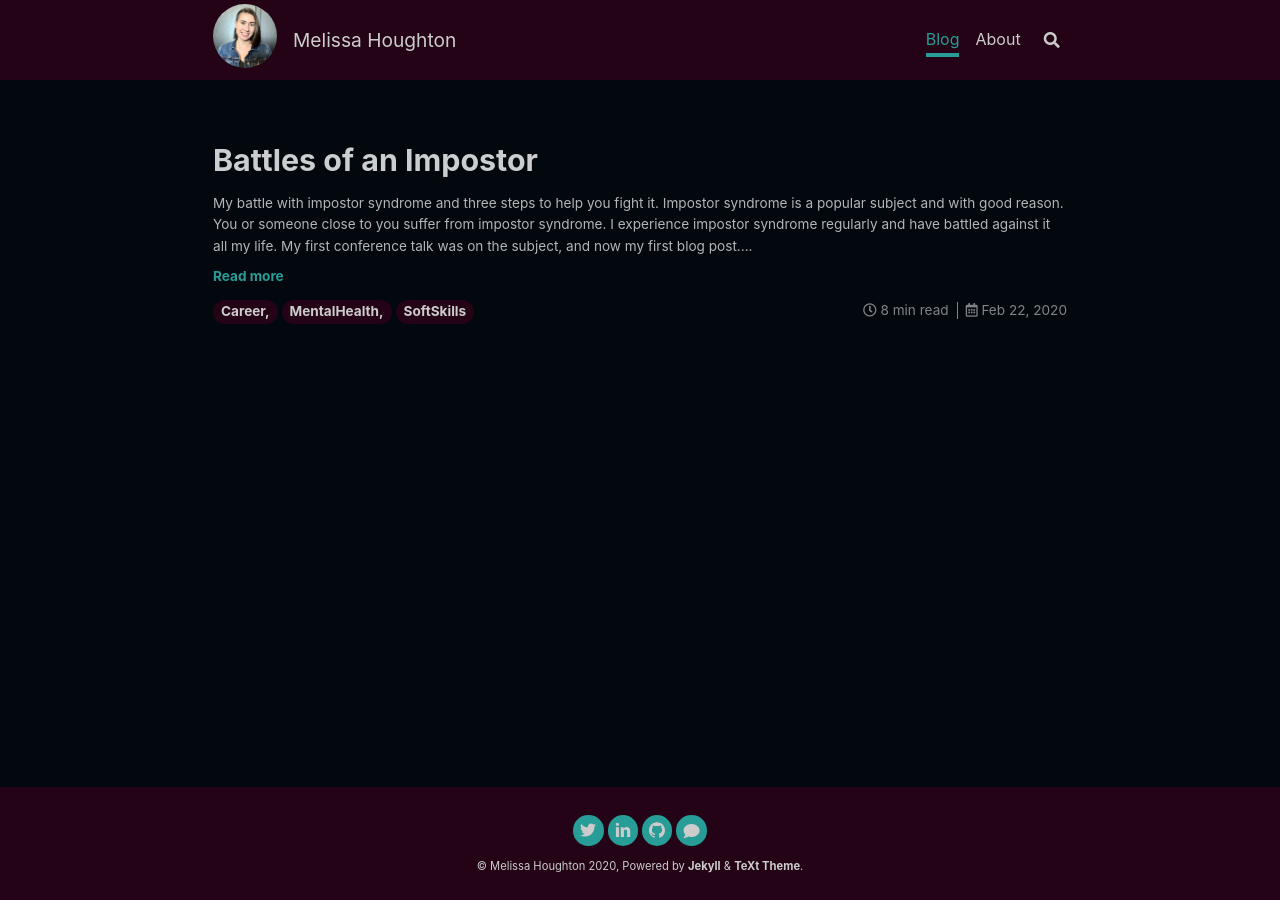
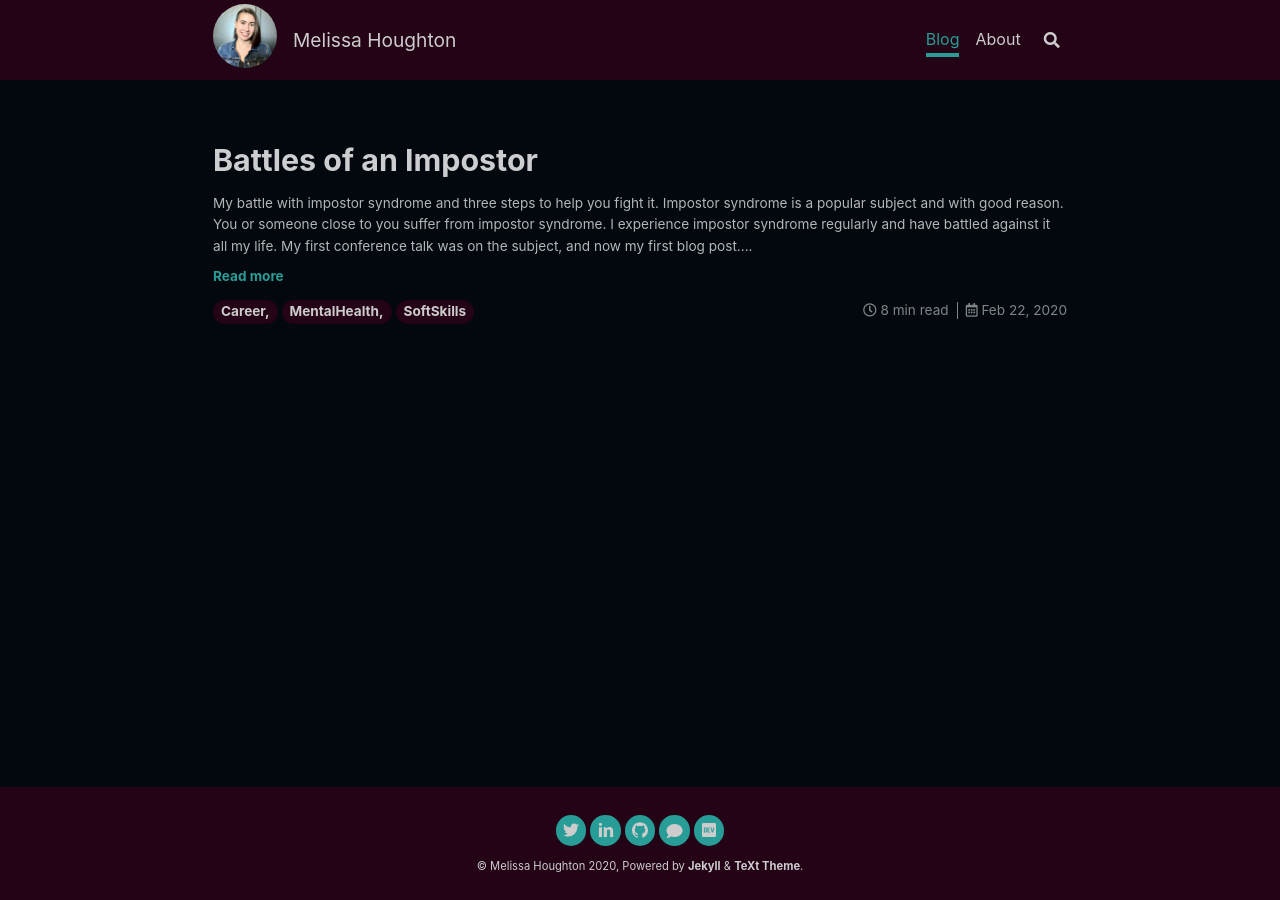
Before and after one commit to melissahoughton/melissahoughton.github.io, a Jekyll site: the page built from index.html, in a window 1280 px wide. Built offline with Jekyll 4.4.1, drawn with Linux system fonts in a browser that asks for light colours; nearby versions of some CDN libraries; the list of posts is cut into pages by our own code.

Commit message:
Add in dev community icon

```diff
--- a/_config.yml
+++ b/_config.yml
@@ -47,6 +47,7 @@ author:
   github: melissahoughton # "user_name" the last part of your profile url, e.g. https://github.com/user_name
   npm: # "user_name" the last part of your profile url, e.g. https://www.npmjs.com/~user_name
   notist: melissahoughton # https://noti.st/user_name
+  devto: melissahoughton
 
 ## => GitHub Repository (if the site is hosted by GitHub)
 ##############################
--- a/_includes/author-links.html
+++ b/_includes/author-links.html
@@ -22,15 +22,16 @@
         {%- include snippets/get-locale-string.html key='EMAIL_ME' -%}
         {%- if _author.email -%}
             <li title="{{ _locale_string_email }}">
-      <a class="button button--circle mail-button" itemprop="email" href="mailto:{{ _author.email }}" target="_blank">
+                <a class="button button--circle mail-button" href="mailto:{{ _author.email }}" itemprop="email" target="_blank">
                     <i class="fas fa-envelope"></i>
                 </a>
+            </li>
         {%- endif -%}
 
 
         {%- if _author.facebook -%}
             <li title="{{ _locale_string_follow | replace: '[NAME]', 'Facebook' }}">
-        <a class="button button--circle facebook-button" itemprop="sameAs" href="https://www.facebook.com/{{ _author.facebook }}" target="_blank">
+                <a class="button button--circle facebook-button" href="https://www.facebook.com/{{ _author.facebook }}" itemprop="sameAs" target="_blank">
                     <div class="icon">{%- include svg/icon/social/facebook.svg -%}</div>
                 </a>
             </li>
@@ -38,7 +39,7 @@
 
         {%- if _author.twitter -%}
             <li title="{{ _locale_string_follow | replace: '[NAME]', 'Twitter' }}">
-        <a class="button button--circle twitter-button" itemprop="sameAs" href="https://twitter.com/{{ _author.twitter }}" target="_blank">
+                <a class="button button--circle twitter-button" href="https://twitter.com/{{ _author.twitter }}" itemprop="sameAs" target="_blank">
                     <div class="icon">{%- include svg/icon/social/twitter.svg -%}</div>
                 </a>
             </li>
@@ -46,7 +47,7 @@
 
         {%- if _author.weibo -%}
             <li title="{{ _locale_string_follow | replace: '[NAME]', 'Weibo' }}">
-        <a class="button button--circle weibo-button" itemprop="sameAs" href="https://weibo.com/{{ _author.weibo }}" target="_blank">
+                <a class="button button--circle weibo-button" href="https://weibo.com/{{ _author.weibo }}" itemprop="sameAs" target="_blank">
                     <div class="icon">{%- include svg/icon/social/weibo.svg -%}</div>
                 </a>
             </li>
@@ -54,7 +55,7 @@
 
         {%- if _author.googleplus -%}
             <li title="{{ _locale_string_follow | replace: '[NAME]', 'Google+' }}">
-        <a class="button button--circle googlepluse-button" itemprop="sameAs" href="https://plus.google.com/u/0/{{ _author.googleplus }}" target="_blank">
+                <a class="button button--circle googlepluse-button" href="https://plus.google.com/u/0/{{ _author.googleplus }}" itemprop="sameAs" target="_blank">
                     <div class="icon">{%- include svg/icon/social/googleplus.svg -%}</div>
                 </a>
             </li>
@@ -62,7 +63,7 @@
 
         {%- if _author.telegram -%}
             <li title="{{ _locale_string_follow | replace: '[NAME]', 'Telegram' }}">
-        <a class="button button--circle telegram-button" itemprop="sameAs" href="https://t.me/{{ _author.telegram }}" target="_blank">
+                <a class="button button--circle telegram-button" href="https://t.me/{{ _author.telegram }}" itemprop="sameAs" target="_blank">
                     <div class="icon">{%- include svg/icon/social/telegram.svg -%}</div>
                 </a>
             </li>
@@ -70,7 +71,7 @@
 
         {%- if _author.medium -%}
             <li title="{{ _locale_string_follow | replace: '[NAME]', 'Medium' }}">
-        <a class="button button--circle medium-button" itemprop="sameAs" href="https://medium.com/{{ _author.medium }}" target="_blank">
+                <a class="button button--circle medium-button" href="https://medium.com/{{ _author.medium }}" itemprop="sameAs" target="_blank">
                     <div class="icon">{%- include svg/icon/social/medium.svg -%}</div>
                 </a>
             </li>
@@ -78,7 +79,7 @@
 
         {%- if _author.zhihu -%}
             <li title="{{ _locale_string_follow | replace: '[NAME]', 'Zhihu' }}">
-        <a class="button button--circle zhihu-button" itemprop="sameAs" href="https://www.zhihu.com/people/{{ _author.zhihu }}" target="_blank">
+                <a class="button button--circle zhihu-button" href="https://www.zhihu.com/people/{{ _author.zhihu }}" itemprop="sameAs" target="_blank">
                     <div class="icon">{%- include svg/icon/social/zhihu.svg -%}</div>
                 </a>
             </li>
@@ -86,7 +87,7 @@
 
         {%- if _author.douban -%}
             <li title="{{ _locale_string_follow | replace: '[NAME]', 'Douban' }}">
-        <a class="button button--circle douban-button" itemprop="sameAs" href="https://www.douban.com/people/{{ _author.douban }}" target="_blank">
+                <a class="button button--circle douban-button" href="https://www.douban.com/people/{{ _author.douban }}" itemprop="sameAs" target="_blank">
                     <div class="icon">{%- include svg/icon/social/douban.svg -%}</div>
                 </a>
             </li>
@@ -94,7 +95,7 @@
 
         {%- if _author.linkedin -%}
             <li title="{{ _locale_string_follow | replace: '[NAME]', 'Linkedin' }}">
-        <a class="button button--circle linkedin-button" itemprop="sameAs" href="https://www.linkedin.com/in/{{ _author.linkedin }}" target="_blank">
+                <a class="button button--circle linkedin-button" href="https://www.linkedin.com/in/{{ _author.linkedin }}" itemprop="sameAs" target="_blank">
                     <div class="icon">{%- include svg/icon/social/linkedin.svg -%}</div>
                 </a>
             </li>
@@ -102,7 +103,7 @@
 
         {%- if _author.github -%}
             <li title="{{ _locale_string_follow | replace: '[NAME]', 'Github' }}">
-        <a class="button button--circle github-button" itemprop="sameAs" href="https://github.com/{{ _author.github }}" target="_blank">
+                <a class="button button--circle github-button" href="https://github.com/{{ _author.github }}" itemprop="sameAs" target="_blank">
                     <div class="icon">{%- include svg/icon/social/github.svg -%}</div>
                 </a>
             </li>
@@ -110,7 +111,7 @@
 
         {%- if _author.npm -%}
             <li title="{{ _locale_string_follow | replace: '[NAME]', 'npm' }}">
-        <a class="button button--circle npm-button" itemprop="sameAs" href="https://www.npmjs.com/~{{ _author.npm }}" target="_blank">
+                <a class="button button--circle npm-button" href="https://www.npmjs.com/~{{ _author.npm }}" itemprop="sameAs" target="_blank">
                     <div class="icon">{%- include svg/icon/social/npm.svg -%}</div>
                 </a>
             </li>
@@ -118,8 +119,16 @@
 
         {%- if _author.notist -%}
             <li title="{{ _locale_string_follow | replace: '[NAME]', 'Notist' }}">
-        <a class="button button--circle notist-button" itemprop="sameAs" href="https://noti.st/{{ _author.notist }}" target="_blank">
+                <a class="button button--circle notist-button" href="https://noti.st/{{ _author.notist }}" itemprop="sameAs" target="_blank">
                     <i class="fas fa-comment"></i>
+                </a>
+            </li>
+        {%- endif -%}
+
+        {%- if _author.devto -%}
+            <li title="{{ _locale_string_follow | replace: '[NAME]', 'DEV' }}">
+                <a class="button button--circle devto-button" href="https://dev.to/{{ _author.devto }}" itemprop="sameAs" target="_blank">
+                    <div clas="icon">{%- include svg/icon/social/devto.svg -%}</div>
                 </a>
             </li>
         {%- endif -%}
--- a/_sass/components/_author-links.scss
+++ b/_sass/components/_author-links.scss
@@ -54,6 +54,10 @@
       .notist-button {
         @include clickable($text-color-1, $notist-color);
       }
+
+      .devto-button {
+        @include clickable($text-color-1, $devto-color);
+      }
     }
   }
 
--- a/_sass/skins/_wine-teal.scss
+++ b/_sass/skins/_wine-teal.scss
@@ -84,6 +84,7 @@ $linkedin-color: $teal;
 $github-color: $teal;
 $npm-color: $teal;
 $notist-color: $teal;
+$devto-color: $teal;
 
 // highlight colors
 @import "skins/highlight/tomorrow-night";
```
Also changed, not shown: _includes/author-links-vertical.html (+18 -6 lines), _includes/svg/icon/social/devto.svg (added), 1 other file. Lines whose indentation alone changed are shown as unchanged.
